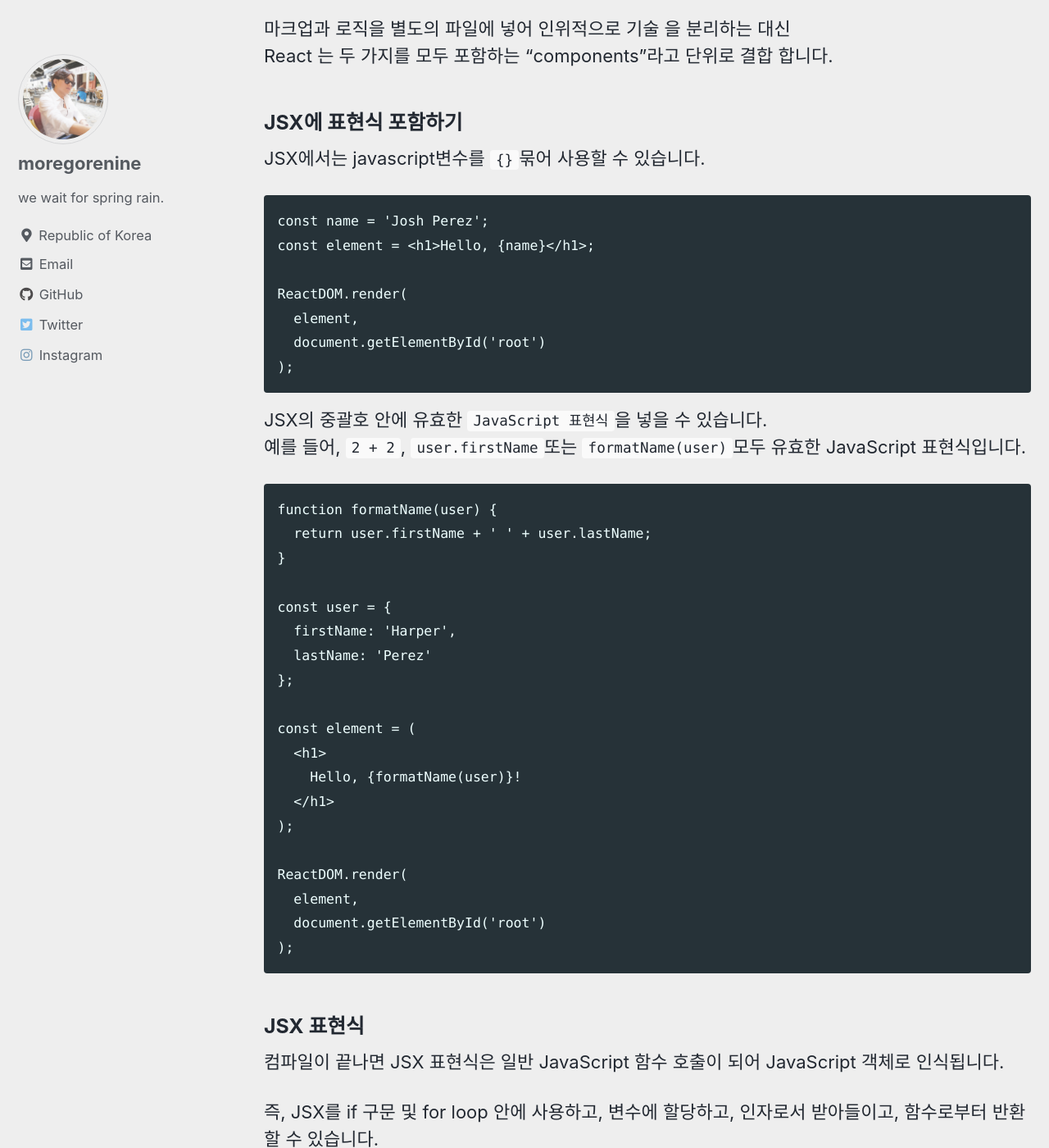
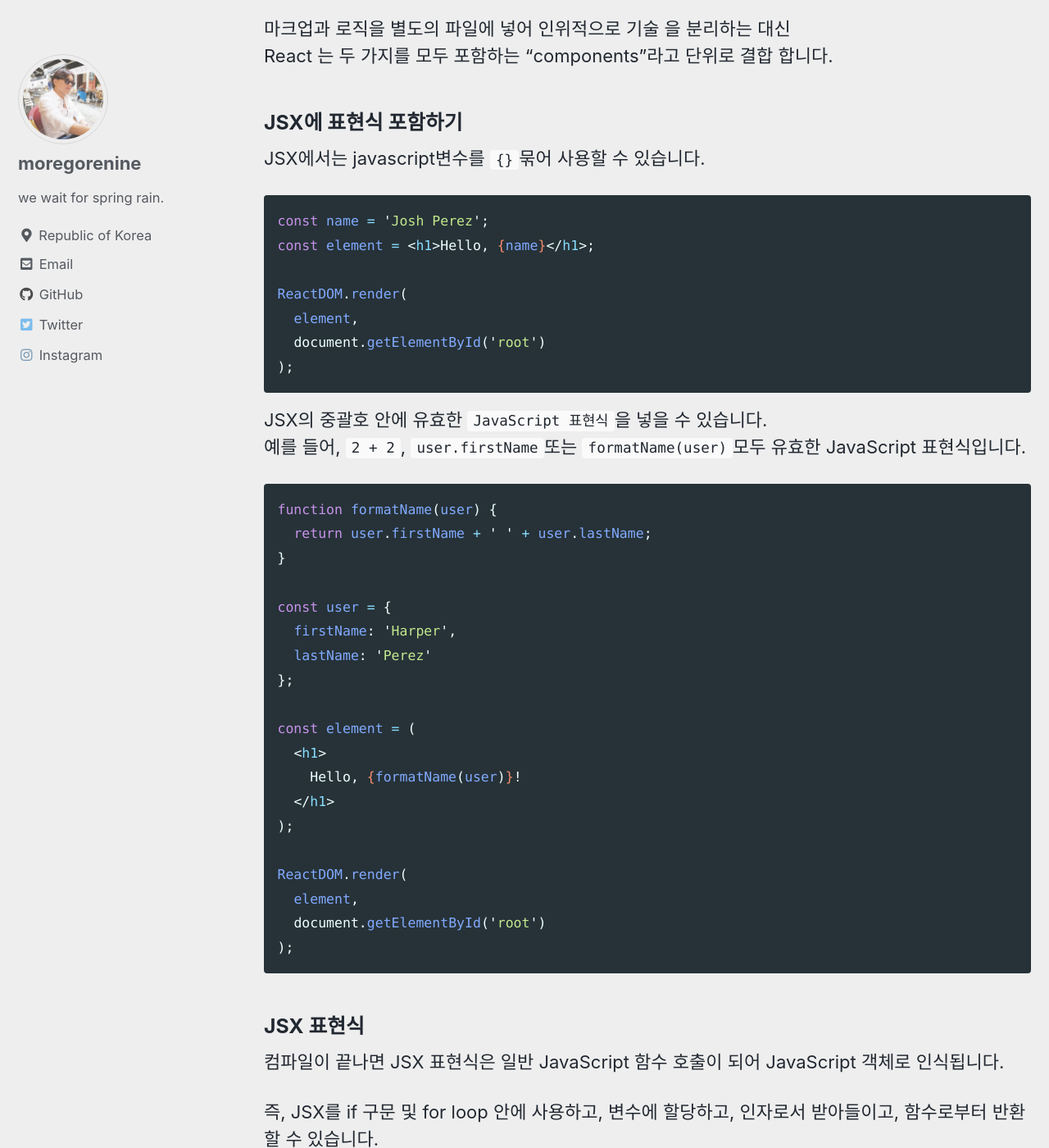
Before and after one commit to moregorenine/moregorenine.github.io, a Jekyll site: the page built from _posts/react/2021-7-17-react-docs.md, in a window 1280 px wide and 1400 px high, scrolled down 2004 px. Shown: the whole window at 82% size. Built offline with Jekyll 4.4.1, drawn with Linux system fonts in a browser that asks for light colours; cached includes are drawn as plain includes; comment, search, counter and statistics services are not loaded; some of the changed text lies outside the part shown.

Commit message:
Update 2021-7-17-react-docs.md

````diff
--- a/_posts/react/2021-7-17-react-docs.md
+++ b/_posts/react/2021-7-17-react-docs.md
@@ -17,7 +17,7 @@ toc_sticky: true
 
 notice}
 
-```
+```jsx
 ReactDOM.render(
   <h1>Hello, world!</h1>,
   document.getElementById('root')
@@ -27,7 +27,7 @@ ReactDOM.render(
 아래의 변수 선언은 뭘까요?
 {: .notice}
 
-```
+```jsx
 const element = <h1>Hello, world!</h1>;
 ```
 element는 string도 아니고 HTML도 아닙니다.
@@ -43,7 +43,7 @@ React 는 두 가지를 모두 포함하는 "components"라고 단위로 결합
 
 ### JSX에 표현식 포함하기
 JSX에서는 javascript변수를 `{}`묶어 사용할 수 있습니다.
-```
+```jsx
 const name = 'Josh Perez';
 const element = <h1>Hello, {name}</h1>;
 
@@ -55,7 +55,7 @@ ReactDOM.render(
 JSX의 중괄호 안에 유효한 `JavaScript 표현식`을 넣을 수 있습니다.
 예를 들어, `2 + 2`, `user.firstName`또는 `formatName(user)`모두 유효한 JavaScript 표현식입니다.
 
-```
+```jsx
 function formatName(user) {
   return user.firstName + ' ' + user.lastName;
 }
@@ -82,7 +82,7 @@ ReactDOM.render(
 컴파일이 끝나면 JSX 표현식은 일반 JavaScript 함수 호출이 되어 JavaScript 객체로 인식됩니다.
 
 즉, JSX를 if 구문 및 for loop 안에 사용하고, 변수에 할당하고, 인자로서 받아들이고, 함수로부터 반환할 수 있습니다.
-```
+```jsx
 function getGreeting(user) {
   if (user) {
     return <h1>Hello, {formatName(user)}!</h1>;
@@ -93,11 +93,11 @@ function getGreeting(user) {
 
 ### JSX 속성 정의
 따옴표를 사용하여 문자열을 속성으로 지정할 수 있습니다
-```
+```jsx
 const element = <div tabIndex="0"></div>;
 ```
 속성에 JavaScript 표현식을 포함하기 위해 `{}`를 사용할 수도 있습니다:
-```
+```jsx
 const element = <img src={user.avatarUrl}></img>;
 ```
 어트리뷰트에 JavaScript 표현식을 삽입할 때 중괄호 주변에 따옴표를 입력하지 마세요. 따옴표(문자열 값에 사용) 또는 중괄호(표현식에 사용) 중 하나만 사용하고, 동일한 어트리뷰트에 두 가지를 동시에 사용하면 안 됩니다.
@@ -109,11 +109,11 @@ React DOM은 HTML 속성 대신 camelCase 명명 규칙을 사용합니다.
 
 ### JSX로 자식 지정하기
 태그가 비어 있으면 XML과 같이 `/>`태그를 사용하여 즉시 닫을 수 있습니다 .
-```
+```jsx
 const element = <img src={user.avatarUrl} />;
 ```
 JSX 태그에는 하위 항목이 포함될 수 있습니다.
-```
+```jsx
 const element = (
   <div>
     <h1>Hello!</h1>
@@ -124,7 +124,7 @@ const element = (
 
 ### JSX는 주입 공격을 방지합니다.
 JSX에 사용자 입력을 포함하는 것이 안전합니다.
-```
+```jsx
 const title = response.potentiallyMaliciousInput;
 // This is safe:
 const element = <h1>{title}</h1>;
@@ -137,14 +137,14 @@ const element = <h1>{title}</h1>;
 ### JSX는 Objects를 표현합니다.
 Babel은 JSX를 `React.createElement()`호출 로 컴파일 합니다.
 이 두 예는 동일합니다.
-```
+```jsx
 const element = (
   <h1 className="greeting">
     Hello, world!
   </h1>
 );
 ```
-```
+```jsx
 const element = React.createElement(
   'h1',
   {className: 'greeting'},
@@ -152,7 +152,7 @@ const element = React.createElement(
 );
 ```
 `React.createElement()` 버그 없는 코드를 작성하는 데 도움이 되는 몇 가지 검사를 수행하지만 기본적으로 다음과 같은 객체를 생성합니다.
-```
+```jsx
 // Note: this structure is simplified
 const element = {
   type: 'h1',
@@ -169,7 +169,7 @@ const element = {
 {: .notice}
 
 엘리먼트는 화면에 표시할 내용을 기술합니다.
-```
+```jsx
 const element = <h1>Hello, world</h1>;
 ```
 브라우저 DOM 엘리먼트와 달리 React 엘리먼트는 일반 객체이며(plain object) 쉽게 생성할 수 있습니다. React DOM은 React 엘리먼트와 일치하도록 DOM을 업데이트합니다.
@@ -179,7 +179,7 @@ const element = <h1>Hello, world</h1>;
 
 ### DOM에 엘리먼트 렌더링하기
 HTML 파일 어딘가에 `<div>`가 있다고 가정해 봅시다.
-```
+```jsx
 <div id="root"></div>
 ```
 이 안에 들어가는 모든 엘리먼트를 React DOM에서 관리하기 때문에 이것을 “루트(root)” DOM 노드라고 부릅니다.
@@ -188,7 +188,7 @@ React로 구현된 애플리케이션은 일반적으로 하나의 루트 DOM
 
 React 엘리먼트를 루트 DOM 노드에 렌더링하려면 둘 다 `ReactDOM.render()`로 전달하면 됩니다.
 
-```
+```jsx
 const element = <h1>Hello, world</h1>;
 ReactDOM.render(element, document.getElementById('root'));
 ```
@@ -201,7 +201,7 @@ React 엘리먼트는 `불변객체`입니다. 엘리먼트를 생성한 이후
 지금까지 소개한 내용을 바탕으로 하면 UI를 업데이트하는 유일한 방법은 새로운 엘리먼트를 생성하고 이를 `ReactDOM.render()`로 전달하는 것입니다.
 
 예시로 똑딱거리는 시계를 살펴보겠습니다.
-```
+```jsx
 function tick() {
   const element = (
     <div>
@@ -237,7 +237,7 @@ React DOM은 해당 엘리먼트와 그 자식 엘리먼트를 이전의 엘리
 
 ### 함수 컴포넌트와 클래스 컴포넌트
 컴포넌트를 정의하는 가장 간단한 방법은 JavaScript 함수를 작성하는 것입니다.
-```
+```jsx
 function Welcome(props) {
   return <h1>Hello, {props.name}</h1>;
 }
@@ -245,7 +245,7 @@ function Welcome(props) {
 이 함수는 데이터를 가진 하나의 “props” (props는 속성을 나타내는 데이터입니다) 객체 인자를 받은 후 React 엘리먼트를 반환하므로 유효한 React 컴포넌트입니다. 이러한 컴포넌트는 JavaScript 함수이기 때문에 말 그대로 “함수 컴포넌트”라고 호칭합니다.
 
 또한 ES6 class를 사용하여 컴포넌트를 정의할 수 있습니다.
-```
+```jsx
 class Welcome extends React.Component {
   render() {
     return <h1>Hello, {this.props.name}</h1>;
@@ -256,17 +256,17 @@ React의 관점에서 볼 때 위 두 가지 유형의 컴포넌트는 동일합
 
 ### 컴포넌트 렌더링
 이전까지는 React 엘리먼트를 DOM 태그로 나타냈습니다.
-```
+```jsx
 const element = <div />;
 ```
 React 엘리먼트는 사용자 정의 컴포넌트로도 나타낼 수 있습니다.
-```
+```jsx
 const element = <Welcome name="Sara" />;
 ```
 React가 사용자 정의 컴포넌트로 작성한 엘리먼트를 발견하면 JSX 어트리뷰트와 자식을 해당 컴포넌트에 단일 객체로 전달합니다. 이 객체를 “props”라고 합니다.
 
 다음은 페이지에 “Hello, Sara”를 렌더링하는 예시입니다.
-```
+```jsx
 function Welcome(props) {
   return <h1>Hello, {props.name}</h1>;
 }
@@ -291,7 +291,7 @@ React는 소문자로 시작하는 컴포넌트를 DOM 태그로 처리합니다
 컴포넌트는 자신의 출력에 다른 컴포넌트를 참조할 수 있습니다. 이는 모든 세부 단계에서 동일한 추상 컴포넌트를 사용할 수 있음을 의미합니다. React 앱에서는 버튼, 폼, 다이얼로그, 화면 등의 모든 것들이 흔히 컴포넌트로 표현됩니다.
 
 예를 들어 `Welcome`을 여러 번 렌더링하는 `App` 컴포넌트를 만들 수 있습니다.
-```
+```jsx
 function Welcome(props) {
   return <h1>Hello, {props.name}</h1>;
 }
@@ -318,7 +318,7 @@ ReactDOM.render(
 컴포넌트를 여러 개의 작은 컴포넌트로 나누는 것을 두려워하지 마세요.
 
 다음 Comment 컴포넌트를 살펴봅시다.
-```
+```jsx
 function Comment(props) {
   return (
     <div className="Comment">
@@ -346,7 +346,7 @@ function Comment(props) {
 이 컴포넌트는 구성요소들이 모두 중첩 구조로 이루어져 있어서 변경하기 어려울 수 있으며, 각 구성요소를 개별적으로 재사용하기도 힘듭니다. 이 컴포넌트에서 몇 가지 컴포넌트를 추출하겠습니다.
 
 먼저 `Avatar`를 추출하겠습니다.
-```
+```jsx
 function Avatar(props) {
   return (
     <img className="Avatar"
@@ -361,7 +361,7 @@ function Avatar(props) {
 props의 이름은 사용될 context가 아닌 컴포넌트 자체의 관점에서 짓는 것을 권장합니다.
 
 이제 `Comment` 가 살짝 단순해졌습니다.
-```
+```jsx
 function Comment(props) {
   return (
     <div className="Comment">
@@ -382,7 +382,7 @@ function Comment(props) {
 }
 ```
 다음으로 `Avatar` 옆에 사용자의 이름을 렌더링하는 `UserInfo` 컴포넌트를 추출하겠습니다.
-```
+```jsx
 function UserInfo(props) {
   return (
     <div className="UserInfo">
@@ -395,7 +395,7 @@ function UserInfo(props) {
 }
 ```
 `Comment` 가 더욱 단순해졌습니다.
-```
+```jsx
 function Comment(props) {
   return (
     <div className="Comment">
````
